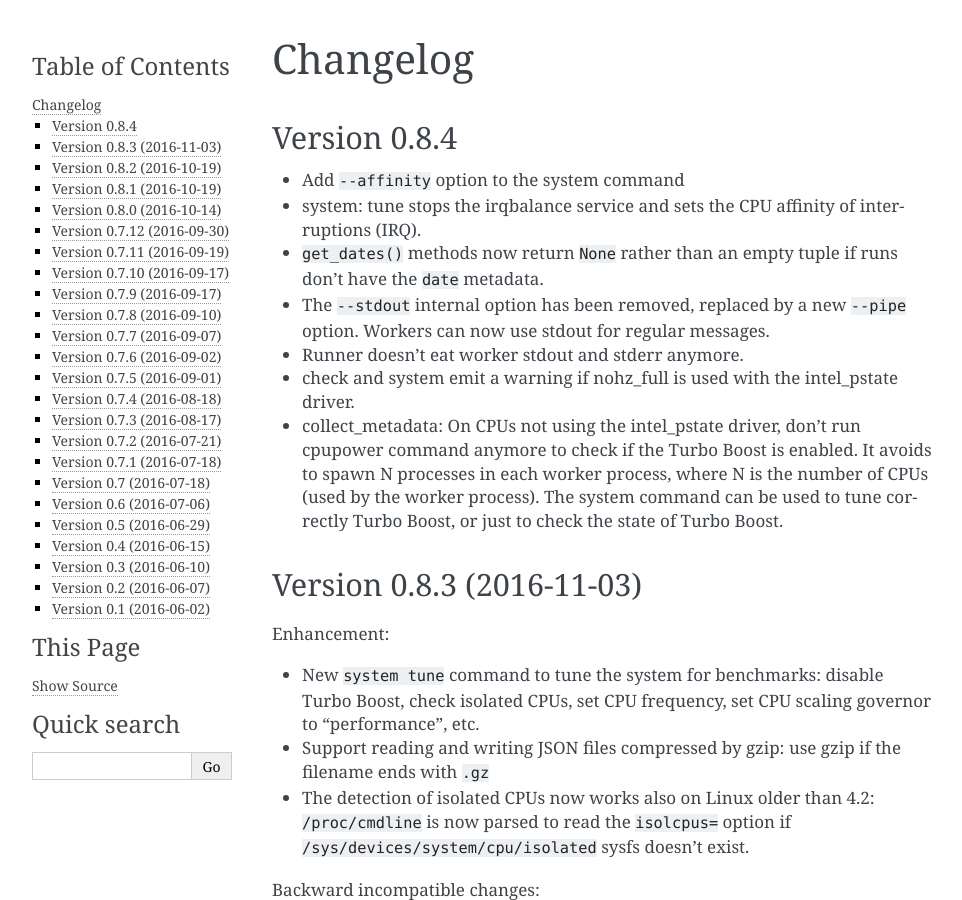
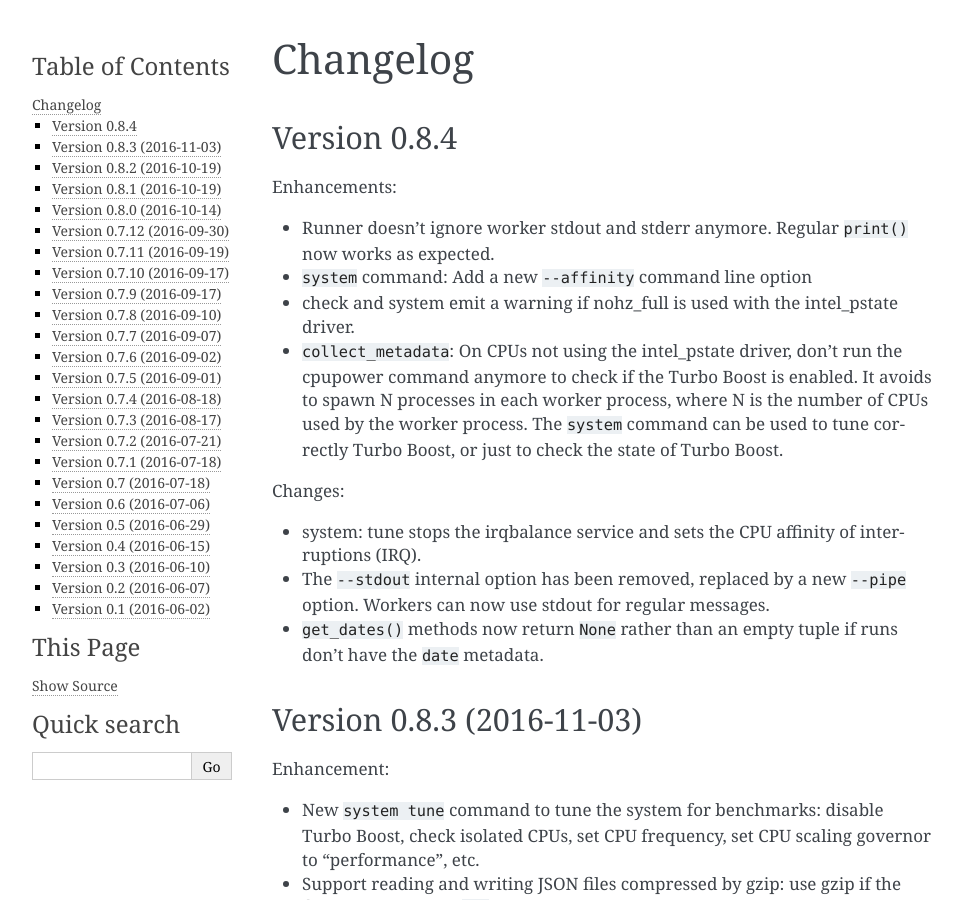
Before and after one commit to psf/pyperf, a Sphinx documentation site: the page built from doc/changelog.rst, in a window 1280 px wide and 900 px high. Shown: the whole window, without its empty margins (148-1110 px from the left). Built offline with Sphinx 7.4.7, drawn with Linux system fonts in a browser that asks for light colours.

Commit message:
changelog, TODO

```diff
--- a/TODO.rst
+++ b/TODO.rst
@@ -23,7 +23,7 @@ TODO
 * Calibration run: display time per iteration and total duration
 * system:
 
-  * use cpupower if available and rdmsr doesn't work?
+  * TurboBoostMSR: use cpupower if not root?
   * advice: use --affinity when no CPU is isolated
   * set the CPU scaling governor when intel_pstate is not used.
     Use "userland" governor with a fixed CPU speed (max speed)?
--- a/doc/changelog.rst
+++ b/doc/changelog.rst
@@ -4,21 +4,27 @@ Changelog
 Version 0.8.4
 -------------
 
-* Add ``--affinity`` option to the system command
+Enhancements:
+
+* Runner doesn't ignore worker stdout and stderr anymore. Regular ``print()``
+  now works as expected.
+* ``system`` command: Add a new ``--affinity`` command line option
+* check and system emit a warning if nohz_full is used with the intel_pstate
+  driver.
+* ``collect_metadata``: On CPUs not using the intel_pstate driver, don't run
+  the cpupower command anymore to check if the Turbo Boost is enabled. It
+  avoids to spawn N processes in each worker process, where N is the number of
+  CPUs used by the worker process. The ``system`` command can be used to tune
+  correctly Turbo Boost, or just to check the state of Turbo Boost.
+
+Changes:
+
 * system: tune stops the irqbalance service and sets the CPU affinity of
   interruptions (IRQ).
+* The ``--stdout`` internal option has been removed, replaced by a new
+  ``--pipe`` option. Workers can now use stdout for regular messages.
 * ``get_dates()`` methods now return ``None`` rather than an empty tuple
   if runs don't have the ``date`` metadata.
-* The ``--stdout`` internal option has been removed, replaced by a new
-  ``--pipe`` option. Workers can now use stdout for regular messages.
-* Runner doesn't eat worker stdout and stderr anymore.
-* check and system emit a warning if nohz_full is used with the intel_pstate
-  driver.
-* collect_metadata: On CPUs not using the intel_pstate driver, don't run
-  cpupower command anymore to check if the Turbo Boost is enabled. It avoids to
-  spawn N processes in each worker process, where N is the number of CPUs (used
-  by the worker process). The system command can be used to tune correctly
-  Turbo Boost, or just to check the state of Turbo Boost.
 
 Version 0.8.3 (2016-11-03)
 --------------------------
```
